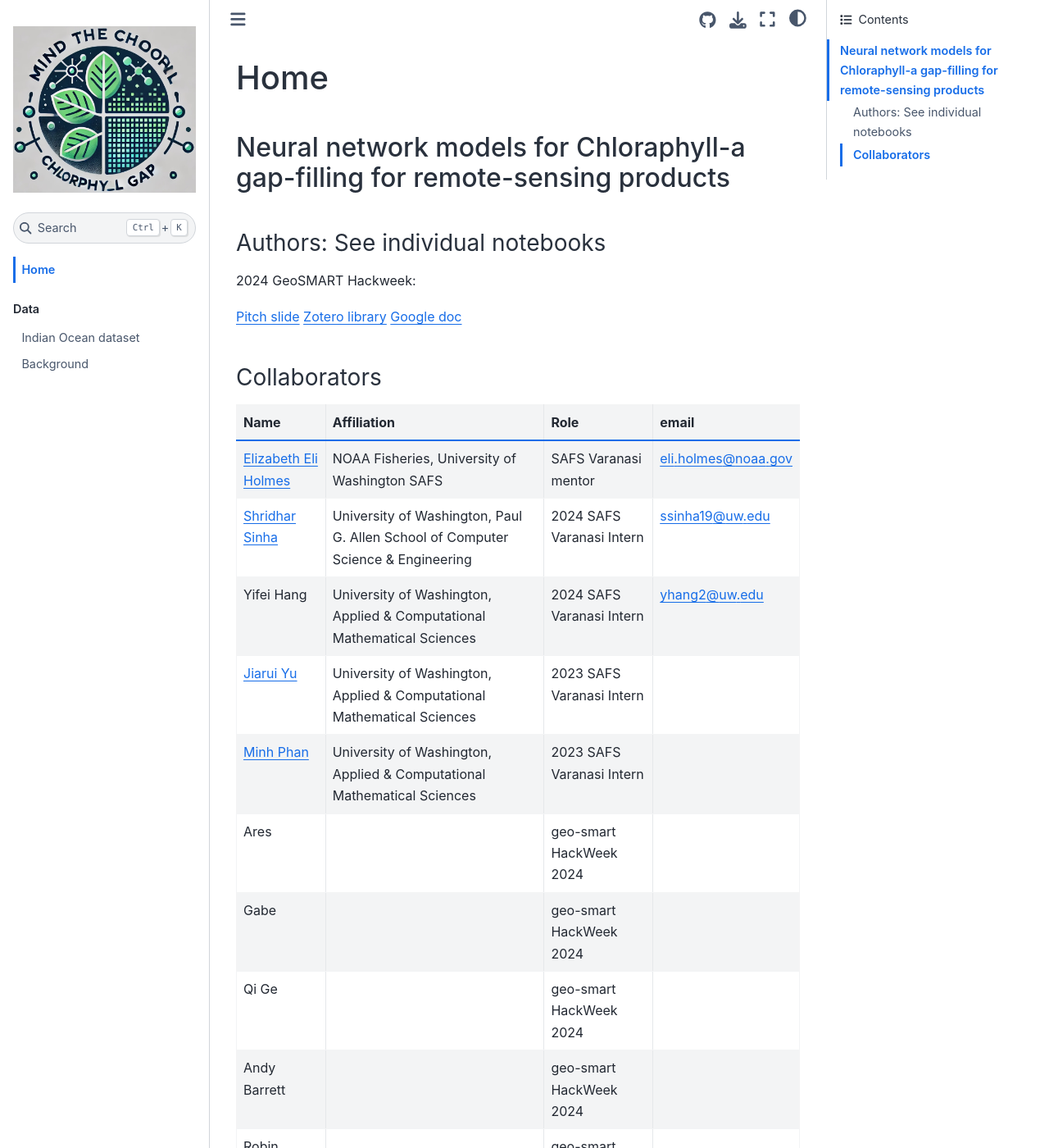
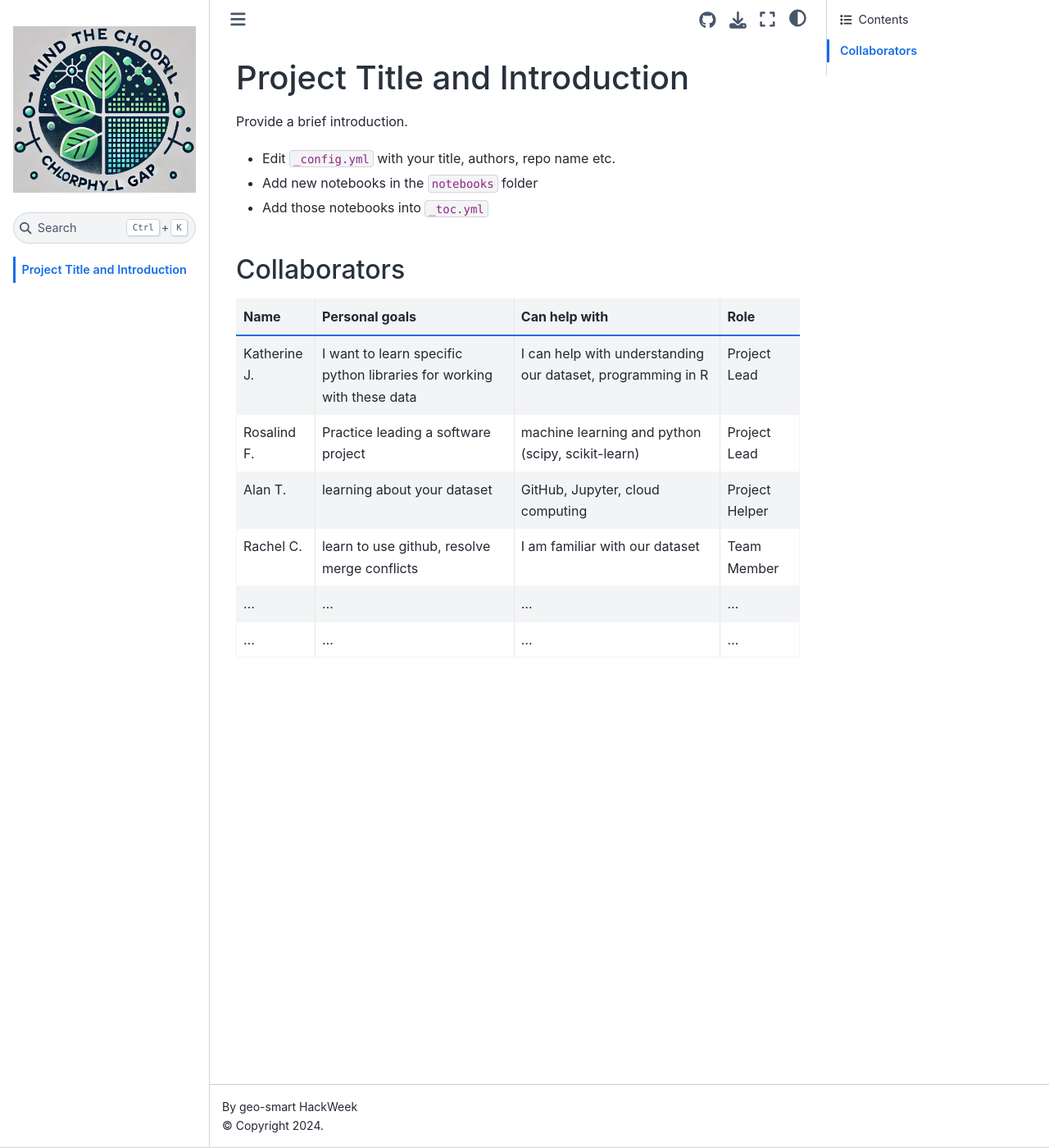
Before and after one commit to ocean-satellite-tools/mind-the-chl-gap-2024, a Jupyter Book: the page built from book/intro.md, in a window 1280 px wide and 1400 px high. Shown: the whole window at 82% size. Built offline with Jupyter Book 1.0.4 settings and Sphinx 7.4.7 and the Sphinx Book theme 1.1.4, drawn with Linux system fonts in a browser that asks for light colours; pages that are not in the unit, such as notebooks, are missing from menus; some of the changed text lies outside the part shown.

```diff
--- a/book/_toc.yml
+++ b/book/_toc.yml
@@ -3,18 +3,7 @@
 
 format: jb-book
 root: intro
-parts:
-  - caption: Data
-    chapters:
-      - file: notebooks/IO_Zarr.md
-        title: Indian Ocean dataset
-      - file: notebooks/background.md
-        title: Background
-      - file: notebooks/IO_Zarr_visualizations.ipynb
-        title: Data visualizations
-  - caption: Models
-    chapters:
-      - file: notebooks/CHL_prediction_CNN.ipynb
-        title: CNNs
-      - file: notebooks/CHL_prediction_ConvLSTM_.ipynb
-        title: ConvLSTM
+chapters:
+- file: myst-markdown
+- file: notebooks/ipynb-notebook
+- file: notebooks/myst-notebook
--- a/book/intro.md
+++ b/book/intro.md
@@ -1,27 +1,19 @@
-# Home
+# Project Title and Introduction
 
-## Neural network models for Chloraphyll-a gap-filling for remote-sensing products
+Provide a brief introduction.
 
-### Authors: See individual notebooks
-
-2024 GeoSMART Hackweek:
-
-[Pitch slide](https://docs.google.com/presentation/d/1YfBLkspba2hRz5pTHG9OF3o9WHv-yNemZDq2QKFCme0/edit?usp=sharing)
-[Zotero library](https://www.zotero.org/groups/5595561/safs-interns-/library)
-[Google doc](https://docs.google.com/document/d/1ADjtPFMy5mDxWJ_jhFhUWaBvjSd54YAfcc3d6araPCs/edit?usp=sharing)
-
+* Edit `_config.yml` with your title, authors, repo name etc.
+* Add new notebooks in the `notebooks` folder
+* Add those notebooks into `_toc.yml`
 
 ### Collaborators
 
-| Name | Affiliation | Role | email |
+
+| Name | Personal goals | Can help with | Role |
 | ------------- | ------------- | ------------- | ------------- |
-| [Elizabeth Eli Holmes](https://eeholmes.github.io/) | NOAA Fisheries, University of Washington SAFS| SAFS Varanasi mentor | eli.holmes@noaa.gov |
-[Shridhar Sinha](https://www.linkedin.com/in/shridhar-sinha-5b7125184/)  | University of Washington, Paul G. Allen School of Computer Science & Engineering | 2024 SAFS Varanasi Intern | ssinha19@uw.edu |
-| Yifei Hang  | University of Washington, Applied & Computational Mathematical Sciences | 2024 SAFS Varanasi Intern | yhang2@uw.edu |
-| [Jiarui Yu](https://www.linkedin.com/in/jiarui-yu-0b0ab522b/) | University of Washington, Applied & Computational Mathematical Sciences | 2023 SAFS Varanasi Intern |  |
-| [Minh Phan](https://www.linkedin.com/in/minhphan03/)  | University of Washington, Applied & Computational Mathematical Sciences | 2023 SAFS Varanasi Intern |  |
-| Ares | | geo-smart HackWeek 2024 | |
-| Gabe | | geo-smart HackWeek 2024 | |
-| Qi Ge | | geo-smart HackWeek 2024 | |
-| Andy Barrett | | geo-smart HackWeek 2024 | |
-| Robin Clancy | | geo-smart HackWeek 2024 | |
+| Katherine J. | I want to learn specific python libraries for working with these data  | I can help with understanding our dataset, programming in R  | Project Lead |
+| Rosalind F. | Practice leading a software project | machine learning and python (scipy, scikit-learn) | Project Lead |
+| Alan T. | learning about your dataset | GitHub, Jupyter, cloud computing | Project Helper |
+| Rachel C. | learn to use github, resolve merge conflicts | I am familiar with our dataset | Team Member  |
+| ... | ... | ... | ... |
+| ... | ... | ... | ... |
```
Also changed, not shown: book/README.md (+2 -4 lines), boundary_conds.py (line endings or trailing spaces), data_utils.py (line endings or trailing spaces), models.py (line endings or trailing spaces), pdes.py (line endings or trailing spaces), training.py (line endings or trailing spaces), utils.py (line endings or trailing spaces).
